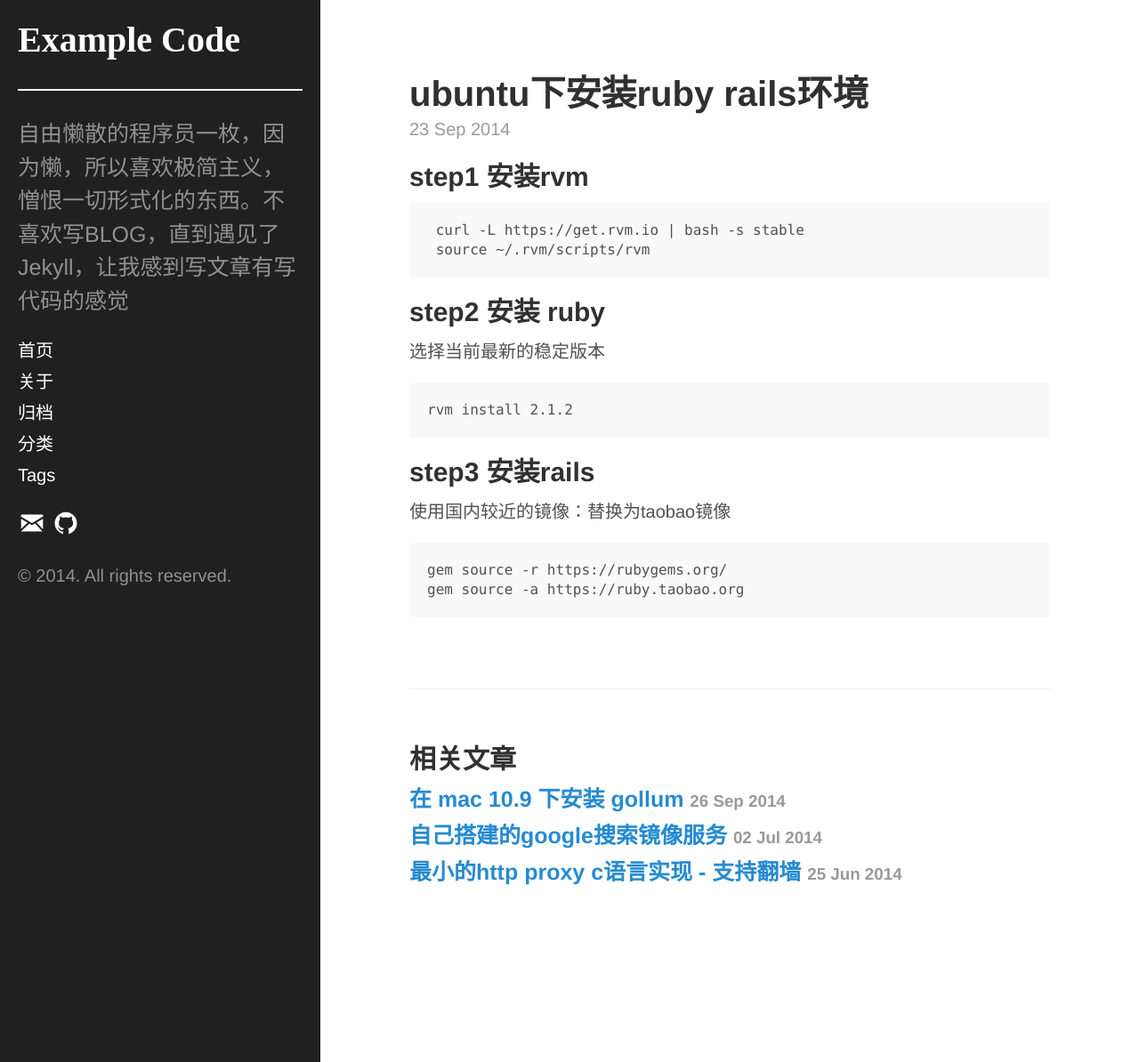
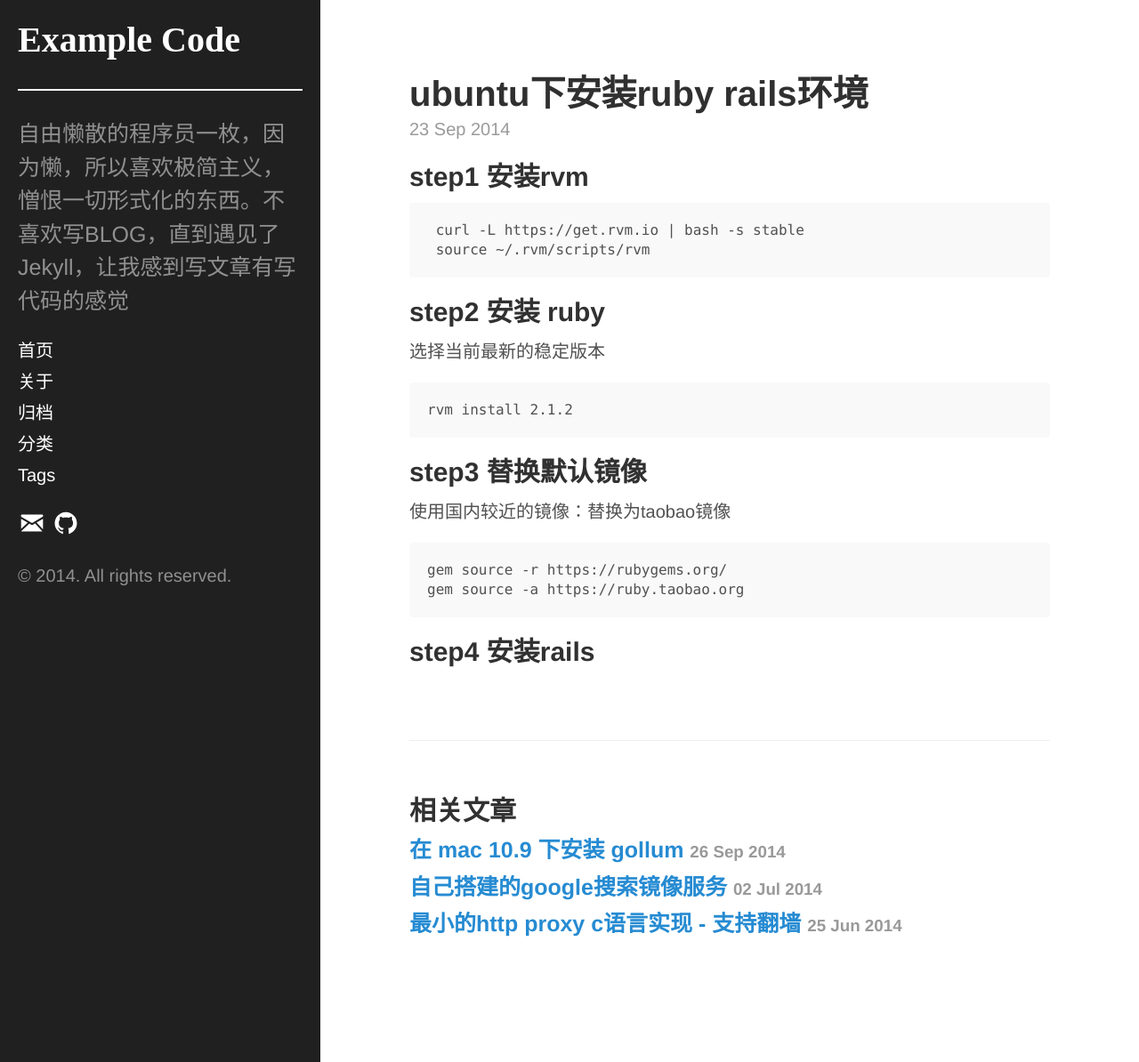
Before and after one commit to examplecode/mblog, a Jekyll site: the page built from _posts/2014-09-23-install-ruby-rails-on-ubuntu.md, in a window 1280 px wide and 1194 px high. Shown: the whole window at 89% size. Built offline with Jekyll 4.4.1, drawn with Linux system fonts in a browser that asks for light colours.

Commit message:
update post

```diff
--- a/_config.yml
+++ b/_config.yml
@@ -5,10 +5,12 @@ description: "自由懒散的程序员一枚，因为懒，所以喜欢极简主
 baseurl: ""
 url: "http://examplecode.github.io"
 
+permalink: /:categories/:year/:month/:day/:title
+
 versioin: 1.0
 
 #设置发布目录
-#destination: ../_deploy
+destination: ../_deploy
 
 # Build settings
 markdown: kramdown
--- a/_posts/2014-09-23-install-ruby-rails-on-ubuntu.md
+++ b/_posts/2014-09-23-install-ruby-rails-on-ubuntu.md
@@ -20,9 +20,11 @@ tags: [ruby,rails]
     rvm install 2.1.2
 
 
-## step3 安装rails
+## step3 替换默认镜像
 
 使用国内较近的镜像：替换为taobao镜像
 
     gem source -r https://rubygems.org/
     gem source -a https://ruby.taobao.org
+
+## step4 安装rails
```
